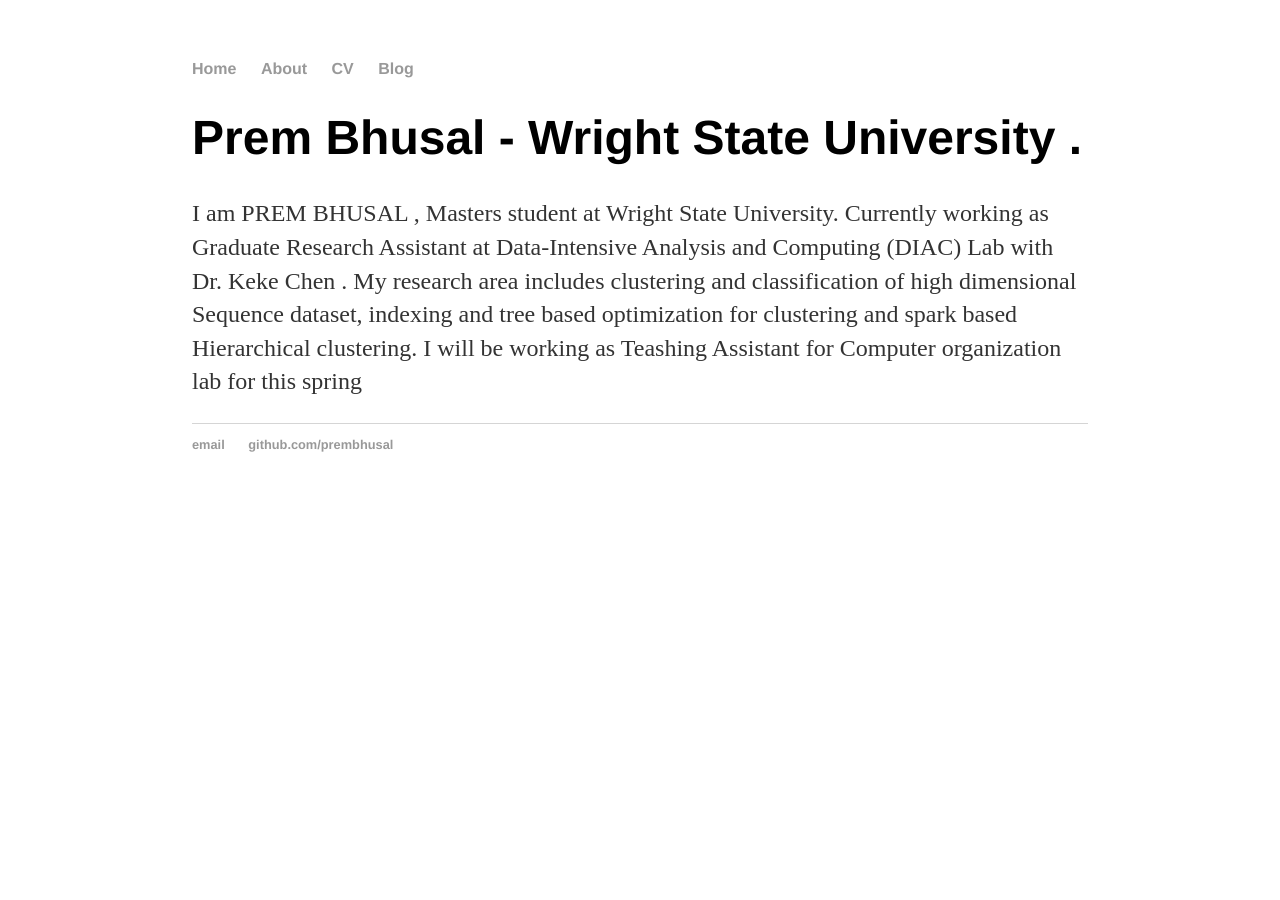
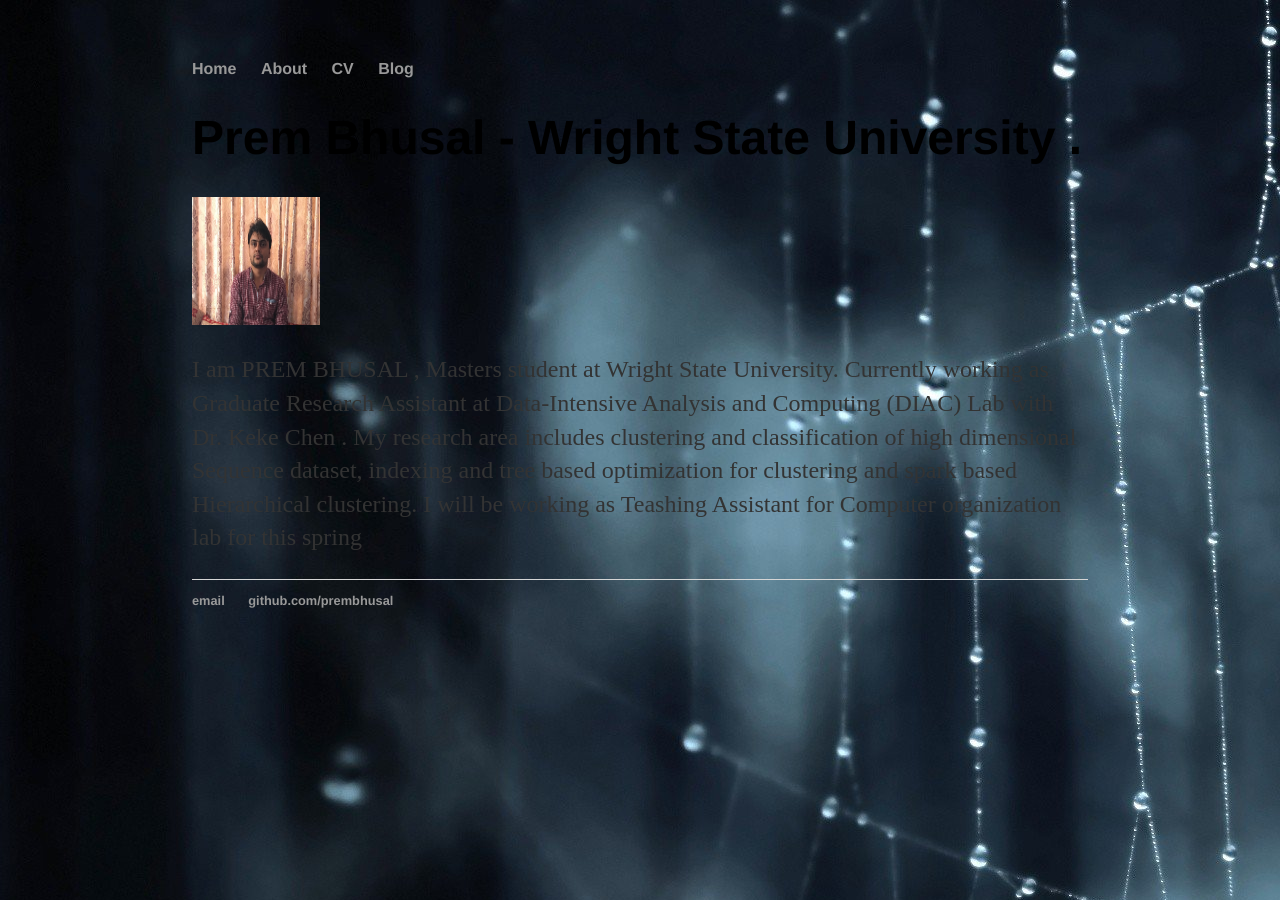
Before and after one commit to prembhusal/prembhusalWebsite, a Jekyll site: the page built from index.html, in a window 1280 px wide. Built offline with Jekyll 4.4.1, drawn with Linux system fonts in a browser that asks for light colours.

Commit message:
added pic,background

```diff
--- a/_layouts/default.html
+++ b/_layouts/default.html
@@ -5,7 +5,7 @@
 			<!-- link to main stylesheet -->
 			<link rel="stylesheet" type="text/css" href="/css/main.css">
 		</head>
-		<body>
+		<body background ="/img/web.jpg">
 			<nav>
 	    		<ul>
 	        		<li><a href="/">Home</a></li>
--- a/index.html
+++ b/index.html
@@ -4,6 +4,7 @@ title: prembhusal
 ---
 <div class="blurb">
 	<h1>Prem Bhusal - Wright State University .</h1>
+	<img src="/img/prem.jpg" alt="HTML5 Icon" width="128" height="128">
 	<p>I am PREM BHUSAL , Masters student at  Wright State University. Currently  working as Graduate Research Assistant at
 	Data-Intensive Analysis and Computing (DIAC) Lab with Dr. Keke Chen . My research area includes clustering
 	and classification of high dimensional Sequence dataset, indexing and tree based optimization for clustering and spark based
```
Also changed, not shown: img/prem.jpg (added), img/web.jpg (added), 2 other files.
